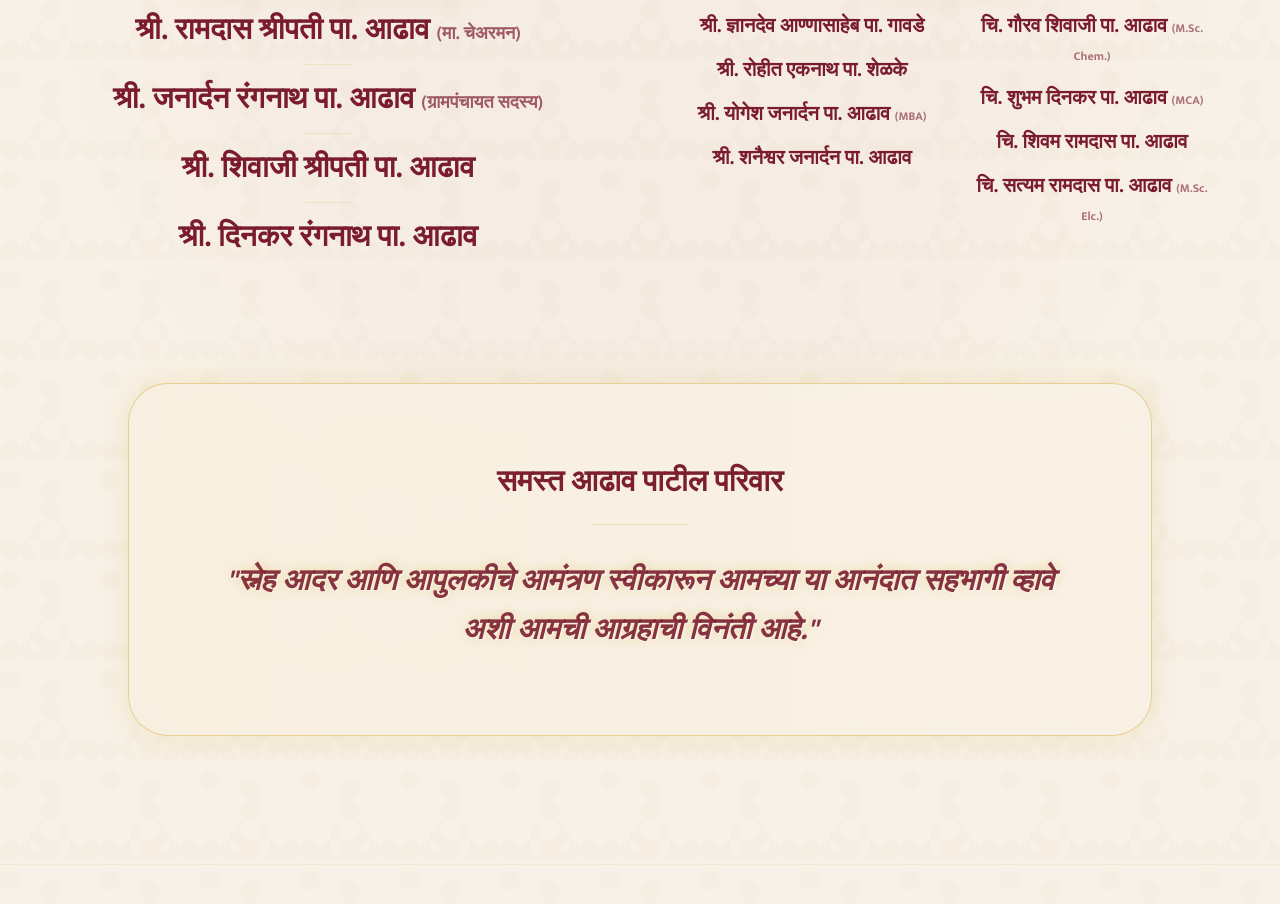
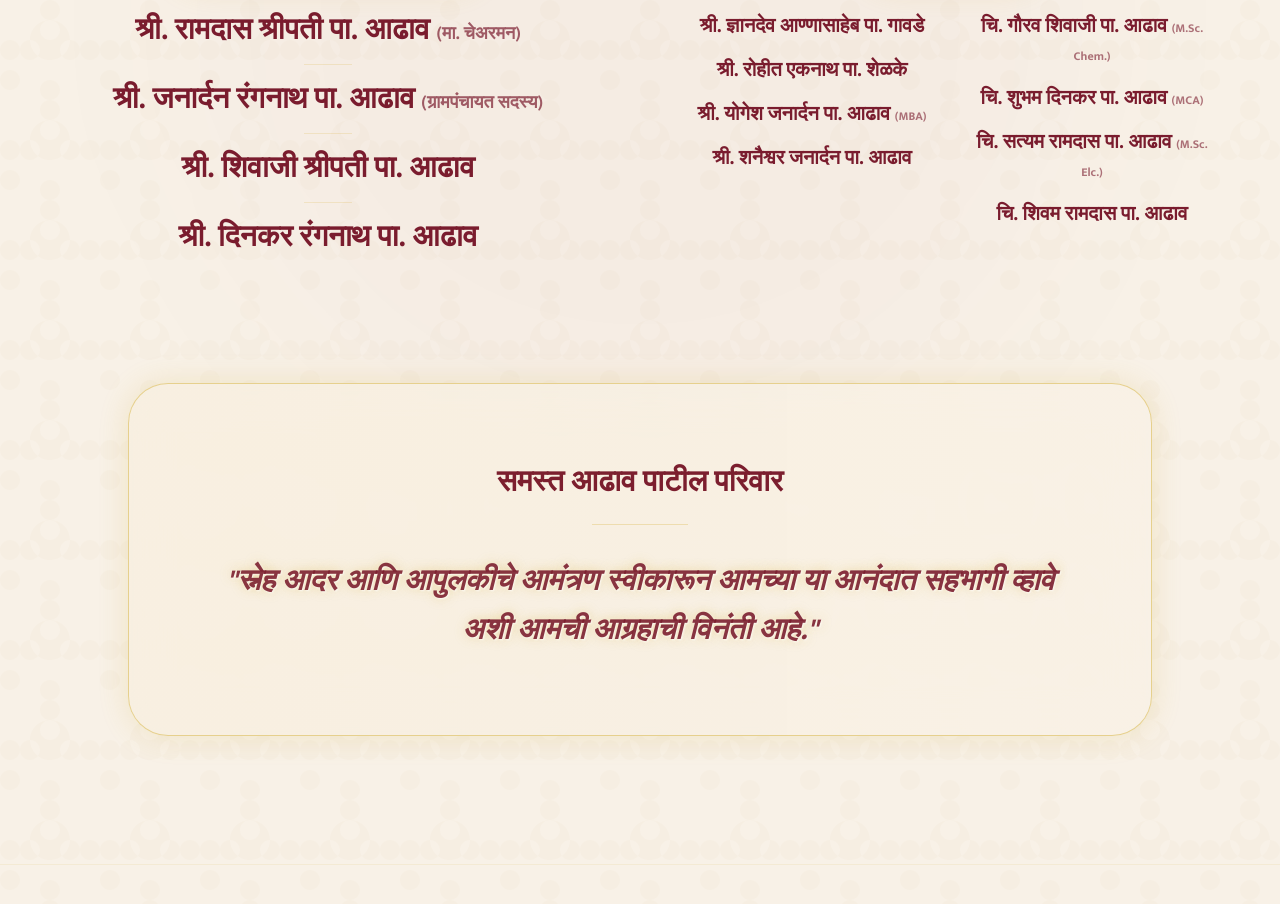
Before and after one commit to S902248/Vaishnavi-Umesh, a React (Vite) app: page / in a window 1280 px wide. Shown: the part 7200-8104 px from the top of the page. Built offline with nearby package versions, Linux system fonts and the light colour scheme; a web font is replaced by a local one.

Commit message:
upload first all code

```diff
--- a/src/components/Family.jsx
+++ b/src/components/Family.jsx
@@ -87,8 +87,8 @@ export default function Family() {
               <div className="space-y-4">
                 <p>चि. गौरव शिवाजी पा. आढाव <span className="text-xs opacity-60">(M.Sc. Chem.)</span></p>
                 <p>चि. शुभम दिनकर पा. आढाव <span className="text-xs opacity-60">(MCA)</span></p>
+                <p>चि. सत्यम रामदास पा. आढाव <span className="text-xs opacity-60">(M.Sc. Elc.)</span></p>
                 <p>चि. शिवम रामदास पा. आढाव</p>
-                <p>चि. सत्यम रामदास पा. आढाव <span className="text-xs opacity-60">(M.Sc. Elc.)</span></p>
               </div>
             </div>
           </motion.div>
```
